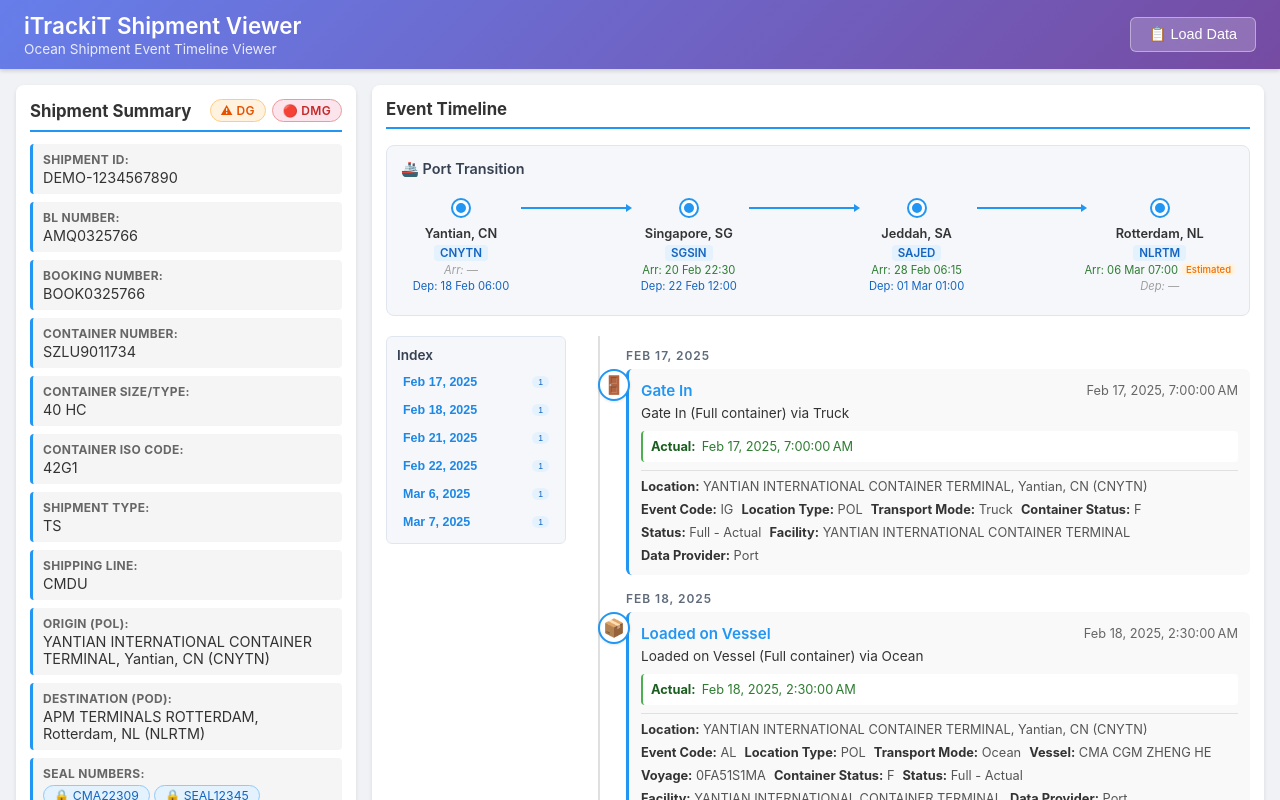
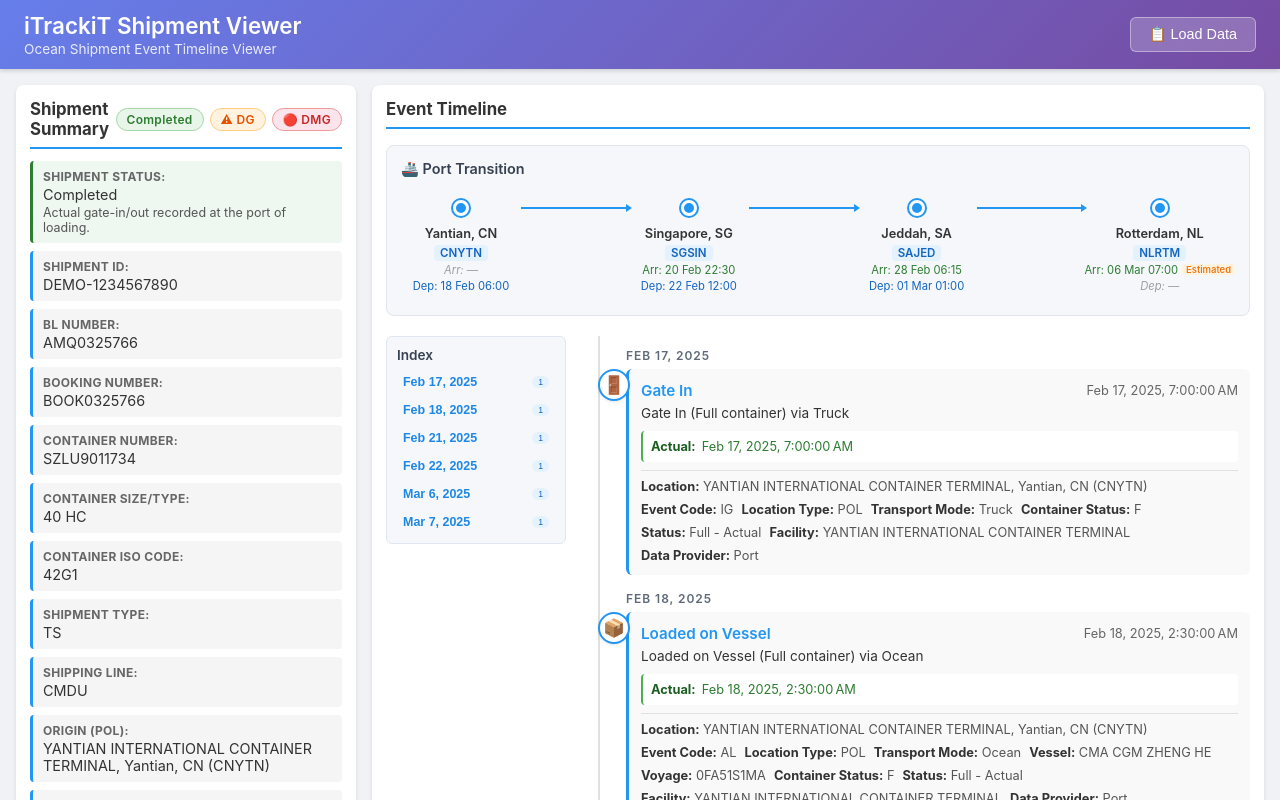
Before and after one commit to fatbo/itrackit-event-viewer, an Angular app: page / in a window 1280 px wide. Shown: the top 800 px of the page. Built offline with nearby package versions, Linux system fonts and the light colour scheme.

Commit message:
Add shipment status summary
Co-authored-by: fatbo <4547140+fatbo@users.noreply.github.com>

```diff
--- a/src/app/components/event-summary/event-summary.css
+++ b/src/app/components/event-summary/event-summary.css
@@ -55,6 +55,30 @@ h2 {
   margin-right: 4px;
 }
 
+.pill-status-completed {
+  background: #e8f5e9;
+  color: #2e7d32;
+  border: 1px solid #a5d6a7;
+}
+
+.pill-status-transit {
+  background: #e3f2fd;
+  color: #1565c0;
+  border: 1px solid #90caf9;
+}
+
+.pill-status-limited {
+  background: #fff8e1;
+  color: #ef6c00;
+  border: 1px solid #ffecb3;
+}
+
+.pill-status-unknown {
+  background: #f5f5f5;
+  color: #616161;
+  border: 1px solid #e0e0e0;
+}
+
 .summary-grid {
   display: flex;
   flex-direction: column;
@@ -69,6 +93,31 @@ h2 {
   background: #f5f5f5;
   border-radius: 4px;
   border-left: 3px solid #2196F3;
+}
+
+.summary-item-status {
+  background: #eef6ff;
+  border-left-color: #1e88e5;
+}
+
+.summary-item-status-completed {
+  background: #eef7f0;
+  border-left-color: #2e7d32;
+}
+
+.summary-item-status-transit {
+  background: #eaf4ff;
+  border-left-color: #1565c0;
+}
+
+.summary-item-status-limited {
+  background: #fff4e5;
+  border-left-color: #ef6c00;
+}
+
+.summary-item-status-unknown {
+  background: #f5f5f5;
+  border-left-color: #9e9e9e;
 }
 
 .summary-item-dg {
@@ -107,6 +156,12 @@ h2 {
   font-size: 0.9em;
 }
 
+.status-note {
+  color: #555;
+  font-size: 0.78em;
+  margin-top: 2px;
+}
+
 .no-data {
   text-align: center;
   padding: 24px;
--- a/src/app/components/event-summary/event-summary.html
+++ b/src/app/components/event-summary/event-summary.html
@@ -3,6 +3,15 @@
     <div class="summary-header">
       <h2>Shipment Summary</h2>
       <div class="indicator-pills">
+        @if (shipmentStatus()) {
+          <span
+            class="pill pill-status"
+            [ngClass]="'pill-status-' + shipmentStatus()?.tone"
+            [title]="shipmentStatus()?.description"
+          >
+            {{ shipmentStatus()?.label }}
+          </span>
+        }
         @if (hasDangerousGoods()) {
           <span class="pill pill-dg" title="Contains Dangerous Goods">⚠ DG</span>
         }
@@ -13,6 +22,16 @@
     </div>
 
     <div class="summary-grid">
+      @if (shipmentStatus()) {
+        <div
+          class="summary-item summary-item-status"
+          [ngClass]="'summary-item-status-' + shipmentStatus()?.tone"
+        >
+          <span class="label">Shipment Status:</span>
+          <span class="value">{{ shipmentStatus()?.label }}</span>
+          <span class="status-note">{{ shipmentStatus()?.description }}</span>
+        </div>
+      }
       @if (primaryEvent()?.shipmentId) {
         <div class="summary-item">
           <span class="label">Shipment ID:</span>
--- a/src/app/components/event-summary/event-summary.ts
+++ b/src/app/components/event-summary/event-summary.ts
@@ -1,6 +1,13 @@
 import { Component, computed, inject } from '@angular/core';
 import { CommonModule } from '@angular/common';
 import { EventData } from '../../services/event-data';
+import { ShipmentEvent } from '../../models/shipment-event.model';
+
+interface ShipmentStatusInfo {
+  label: string;
+  description: string;
+  tone: 'completed' | 'limited' | 'transit' | 'unknown';
+}
 
 @Component({
   selector: 'app-event-summary',
@@ -27,6 +34,42 @@ export class EventSummary {
     return Array.isArray(dmg) && dmg.length > 0;
   });
 
+  protected readonly shipmentStatus = computed<ShipmentStatusInfo | null>(() => {
+    const events = this.primaryEvent()?.events;
+    if (!events || events.length === 0) {
+      return {
+        label: 'Status Unavailable',
+        description: 'No event data has been loaded yet.',
+        tone: 'unknown',
+      };
+    }
+
+    const polGateEvents = events.filter((event) => this.isActualGateEventAtPol(event));
+
+    if (polGateEvents.length === 0) {
+      return {
+        label: 'In Transit',
+        description: 'Awaiting an actual gate-in or gate-out at the port of loading.',
+        tone: 'transit',
+      };
+    }
+
+    const hasHongKongPolGate = polGateEvents.some((event) => this.isHongKongLocation(event));
+    if (hasHongKongPolGate && !this.hasActualEventsOutsideHongKong(events)) {
+      return {
+        label: 'Completed (Hong Kong Tracking)',
+        description: 'Tracking ends after the actual gate event in Hong Kong.',
+        tone: 'limited',
+      };
+    }
+
+    return {
+      label: 'Completed',
+      description: 'Actual gate-in/out recorded at the port of loading.',
+      tone: 'completed',
+    };
+  });
+
   protected readonly firstEvent = computed(() => {
     const events = this.primaryEvent()?.events;
     if (!events || events.length === 0) return null;
@@ -45,4 +88,36 @@ export class EventSummary {
     );
     return sorted[sorted.length - 1];
   });
+
+  private isActualGateEventAtPol(event: ShipmentEvent): boolean {
+    return (
+      this.isActualEvent(event) &&
+      this.isGateEvent(event) &&
+      event.locationType?.toUpperCase() === 'POL'
+    );
+  }
+
+  private isActualEvent(event: ShipmentEvent): boolean {
+    if (event.timeType?.toUpperCase() !== 'A') return false;
+    if (!event.eventDateTime) return false;
+    return !Number.isNaN(Date.parse(event.eventDateTime));
+  }
+
+  private isGateEvent(event: ShipmentEvent): boolean {
+    const code = event.eventCode?.toUpperCase();
+    return code === 'OG' || code === 'IG';
+  }
+
+  private isHongKongLocation(event: ShipmentEvent): boolean {
+    return event.unLocationCode?.toLowerCase() === 'hkhkg';
+  }
+
+  private hasActualEventsOutsideHongKong(events: ShipmentEvent[]): boolean {
+    return events.some(
+      (event) =>
+        this.isActualEvent(event) &&
+        !!event.unLocationCode &&
+        event.unLocationCode.toLowerCase() !== 'hkhkg'
+    );
+  }
 }
```
Also changed, not shown: 1 other file (tests, documents, lock files or other folders).
